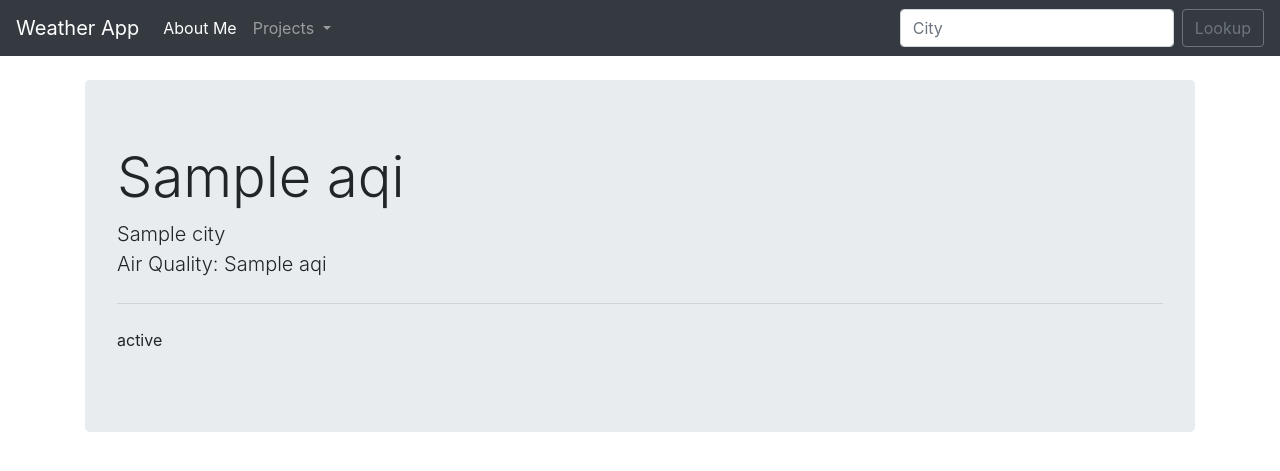
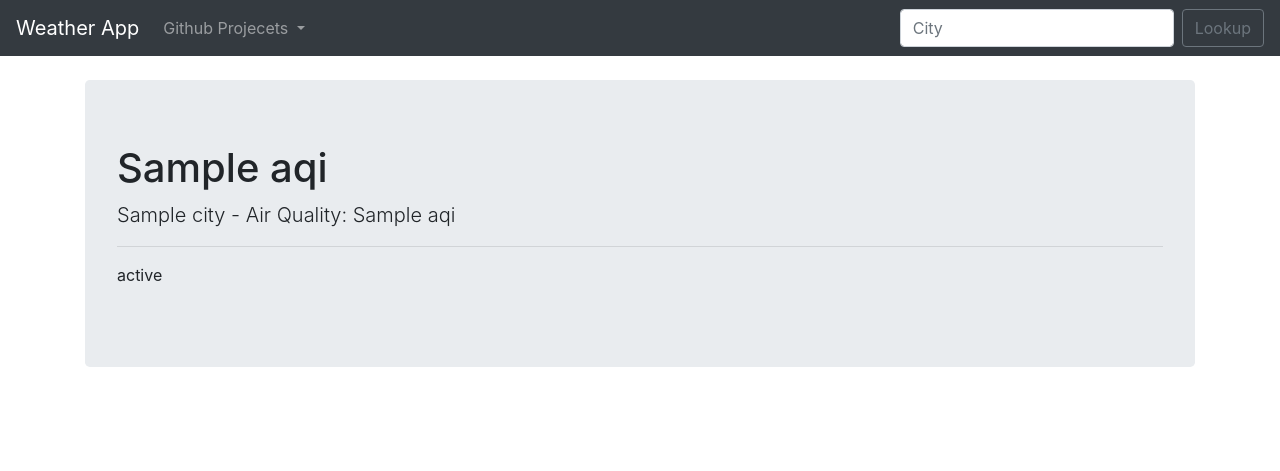
Before and after one commit to TwoChill/WeatherApp, a Django app: template lookup/templates/home.html in a window 1280 px wide. Shown: the top 471 px of the page. Run offline with Django 3.2, Linux system fonts and the light colour scheme; the template is opened without the code that fills it: most values are stand-ins (such as "Sample title", 1, 10 or a date in 2020); some libraries are stand-ins or nearby versions.

Commit message:
Added an error Jumbotron; Replaced 'About Me' in dropdown menu.

```diff
--- a/lookup/templates/base.html
+++ b/lookup/templates/base.html
@@ -15,6 +15,7 @@
 			.unhealthy {background-color: #c03;}
 			.veryunhealthy {background-color: #609;}
 			.hazardous {background-color: #7e0023;}
+			.error {background-color: pink}
 		</style>
 
 	</head>
@@ -28,18 +29,16 @@
 
 			<div class="collapse navbar-collapse" id="navbarSupportedContent">
 				<ul class="navbar-nav mr-auto">
-					<li class="nav-item active">
-						<a class="nav-link" href="{% url 'aboutme' %}">About Me<span class="sr-only">(current)</span></a>
-					</li>
+
 					<li class="nav-item dropdown">
 						<a class="nav-link dropdown-toggle" href="#" id="navbarDropdown" role="button" data-toggle="dropdown" aria-haspopup="true" aria-expanded="false">
-							Projects
+							Github Projecets
 						</a>
 						<div class="dropdown-menu" aria-labelledby="navbarDropdown">
-							<a class="dropdown-item" href="#">Action</a>
-							<a class="dropdown-item" href="#">Another action</a>
-							<div class="dropdown-divider"></div>
-							<a class="dropdown-item" href="#">Something else here</a>
+							<a class="dropdown-item" href="https://github.com/TwoChill/RotDR">Rise of the Dragon Rider</a>
+							<a class="dropdown-item" href="https://TwoChill.github.io">About Me</a>
+							<!-- 							<div class="dropdown-divider"></div>
+							<a class="dropdown-item" href="#">Something else here</a> -->
 
 						</li>
 					</ul>
--- a/lookup/templates/home.html
+++ b/lookup/templates/home.html
@@ -7,16 +7,22 @@
 		{% if api_json == "Error with API..." %}
 			There was an error with the API, please try again..
 
-			{% elif aqi == "Error with getting data out of API..." %}
-			There was an error with getting the data, please try again..
+			{% elif aqi == "An error as occurred!" %}
+			<div class="jumbotron {{ category_color }}">
+				<h1 class="display-6"> {{ aqi }} </h1>
+				<p class="lead">{{api_json.data.city.name}}{{ api_json.data.aqi }}</p>
+
+				<hr class="my-6">
+				<p> {{ status_description }}</p>
+			</div>
 
 		{% else %}
 
 			<div class="jumbotron {{ category_color }}">
-				<h1 class="display-4"> {{ aqi }} </h1>
-				<p class="lead">{{api_json.data.city.name}}<br/>Air Quality: {{ api_json.data.aqi }}</p>
+				<h1 class="display-6"> {{ aqi }} </h1>
+				<p class="lead">{{api_json.data.city.name}} - Air Quality: {{ api_json.data.aqi }}</p>
 
-				<hr class="my-4">
+				<hr class="my-6">
 				<p> {{ status_description }}</p>
 			</div>
 
--- a/lookup/urls.py
+++ b/lookup/urls.py
@@ -7,7 +7,7 @@ urlpatterns = [
     # 2. the actual HTML PAGE.
     # 3. to VIEWS (Brains behind the scene with python. Use python to reflect in our APP/WebPage)
     path('', views.home, name='home'),
-    path('aboutme.html', views.aboutme, name='aboutme'),
+    # path('aboutme.html', views.aboutme, name='aboutme'),
 
 
 
```
Also changed, not shown: lookup/views.py (+52 -48 lines).
